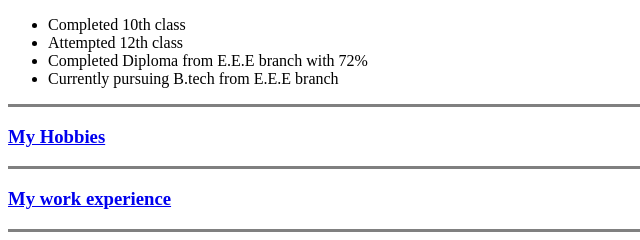
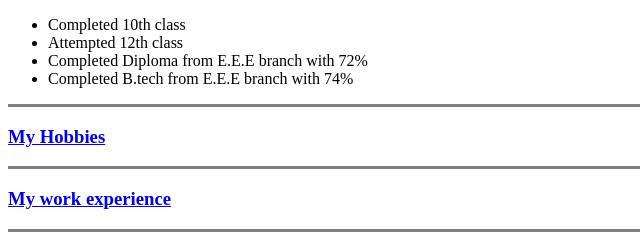
Before and after one commit to Ai31024/Curriculum-Vitae, a plain HTML site: page index.html in a window 1280 px wide. Shown: the part 419-659 px from the top of the page, 0-640 px from the left. Drawn offline with Linux system fonts and the light colour scheme.

Commit message:
course correction

```diff
--- a/index.html
+++ b/index.html
@@ -38,7 +38,7 @@
     <li>Completed 10th class</li>
     <li>Attempted 12th class</li>
     <li>Completed Diploma from E.E.E branch with 72%</li>
-    <li>Currently pursuing B.tech from E.E.E branch</li>
+    <li>Completed B.tech from E.E.E branch with 74%</li>
   </ul>
   <hr size="3" noshade>
   <h3><a href="hobbies.html">My Hobbies</a></h3>
```
Also changed, not shown: 1 other file.
